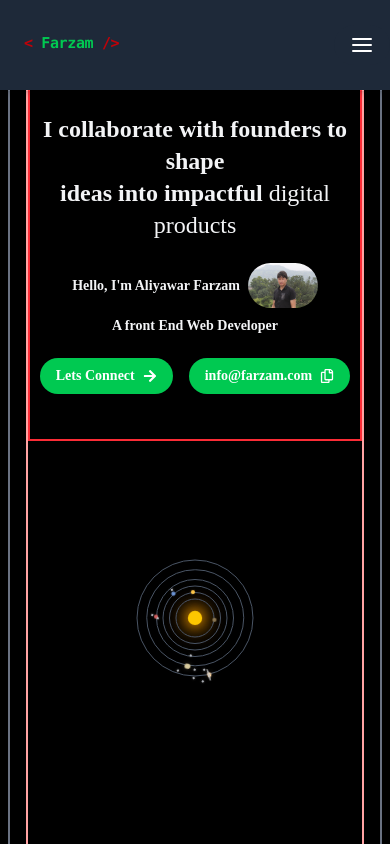
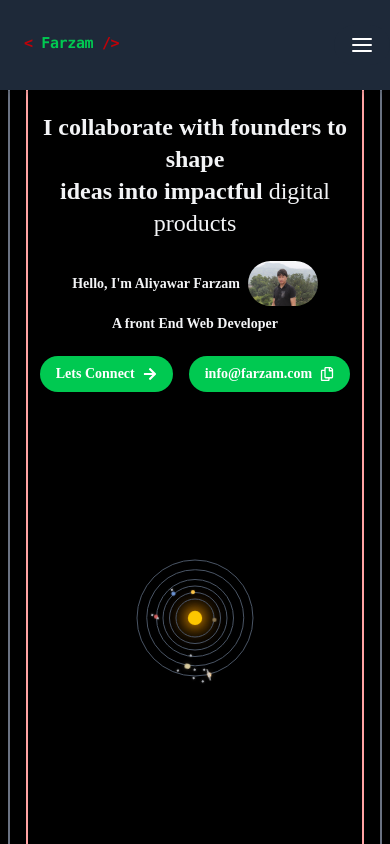
Before and after one commit to farzam313/PortFolio, a React (Vite) app: page / in a window 390 px wide. Shown: the top 844 px of the page. Built offline with nearby package versions, Linux system fonts and the light colour scheme; a web font is replaced by a local one.

Commit message:
Responsiveness Adjustment

```diff
--- a/src/layout/Sections/Hero.jsx
+++ b/src/layout/Sections/Hero.jsx
@@ -55,7 +55,7 @@ const Hero = () => {
       id="hero-container"
       className="text-center flex flex-col h-[100vh] w-[100%] justify-center items-center gap-2 md:flex-row md:gap-4  "
     >
-      <div className="relative max-w-[100%] overflow-hidden max-h-[45%] flex-1 border-2 border-red-500 lg:max-h-[90%]">
+      <div className="relative max-w-[100%] overflow-hidden max-h-[45%] flex-1  lg:max-h-[90%]">
         <Bio />
       </div>
       {/* <div className="flex justify-center items-center rounded-2xl my-5 gap-2 lg:mt-[50px] border-2 border-green-400"> */}
```
